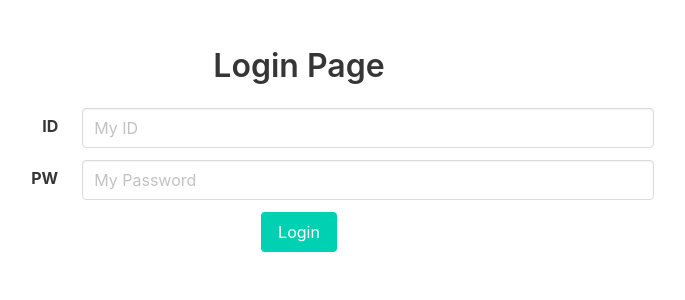
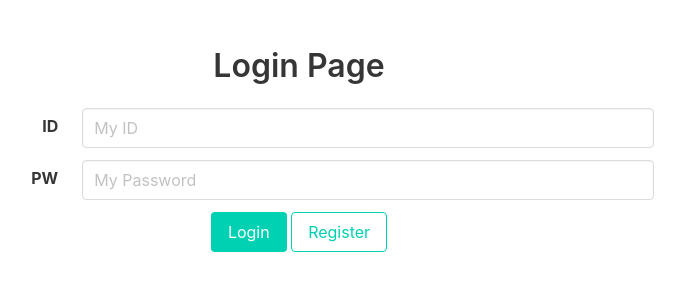
Before and after one commit to iqbalmahatmaputra/Sweeter2nd, a Flask app: page /login in a window 1280 px wide. Shown: the top 300 px of the page, without its empty margins (341-1026 px from the left). Run offline with Flask 3, Linux system fonts and the light colour scheme; some libraries are stand-ins or nearby versions.

Commit message:
Update login.html

```diff
--- a/templates/login.html
+++ b/templates/login.html
@@ -98,6 +98,7 @@
           </div>
         </div>
         <button class="button is-primary" onclick="login()">Login</button>
+        <a class="button is-primary is-outlined" href="/register">Register</a>
       </div>
     </div>
   </body>
```
